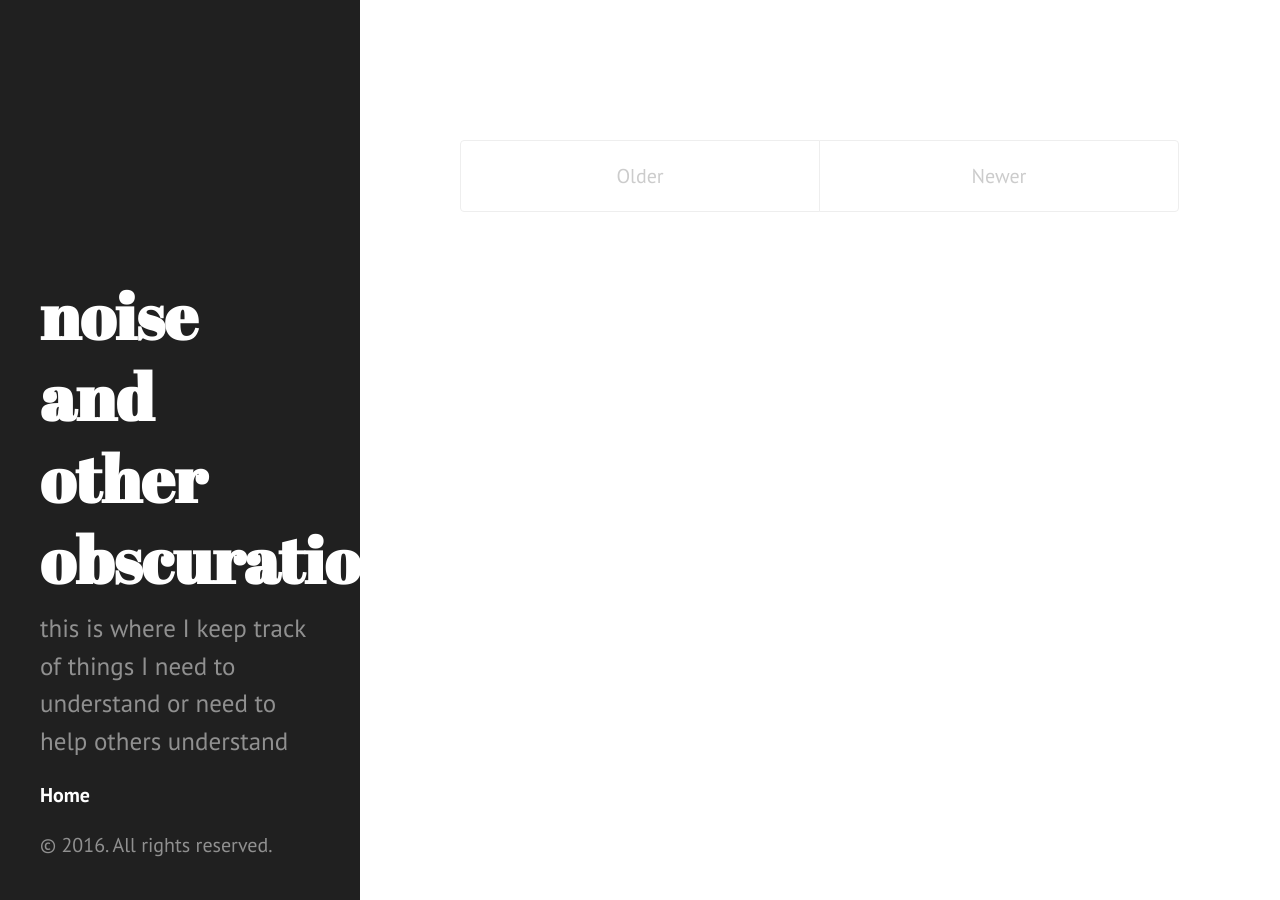
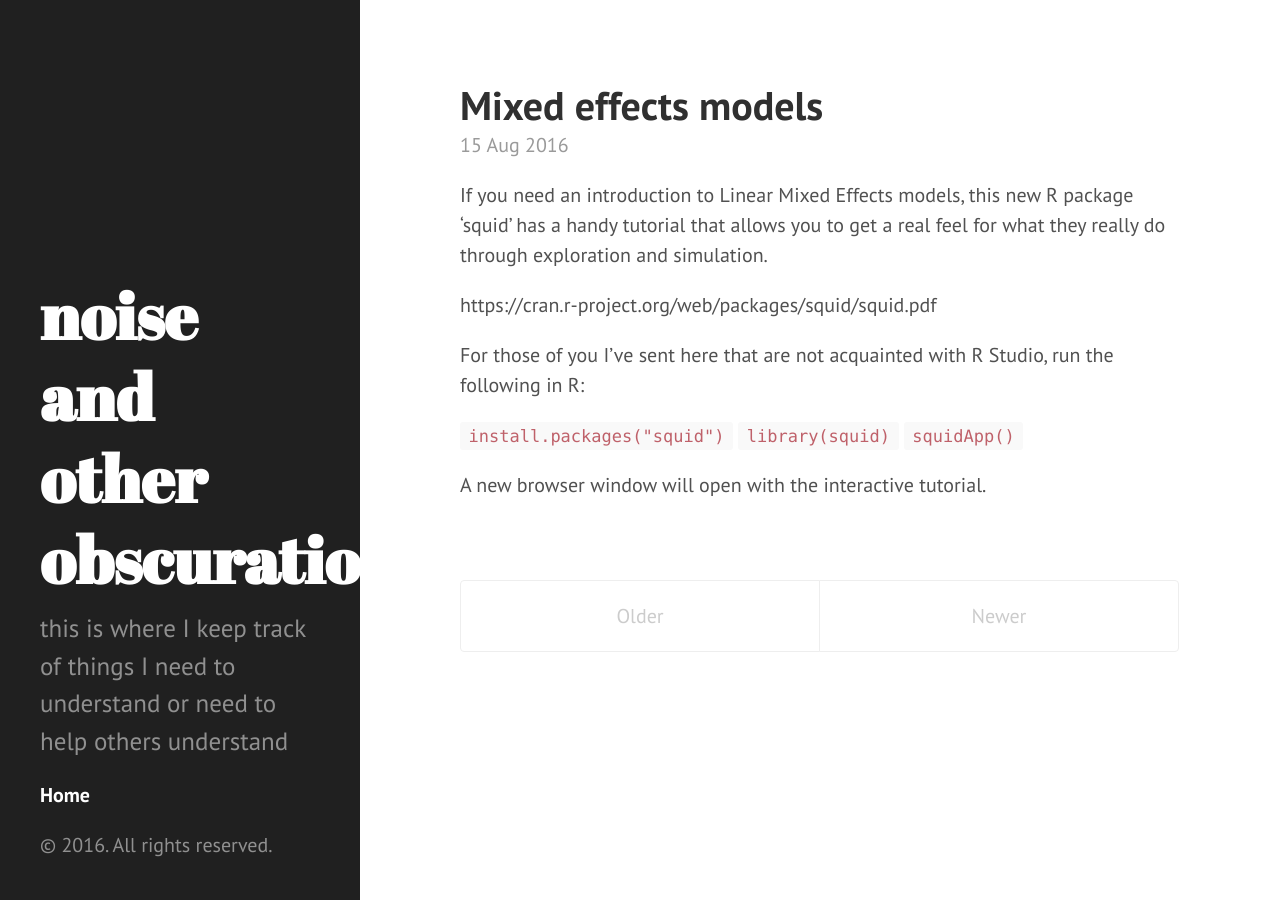
Before and after one commit to ABindoff/ABindoff.github.io, a Jekyll site: the page built from index.html, in a window 1280 px wide. Built offline with Jekyll 4.4.1, drawn with Linux system fonts in a browser that asks for light colours; the list of posts is cut into pages by our own code.

Commit message:
update post with squid tutorial

```diff
--- a/_posts/2016-08-15-mixed-effects-models.markdown
+++ b/_posts/2016-08-15-mixed-effects-models.markdown
@@ -1,5 +1,17 @@
 ---
-published: false
+published: true
 title: Mixed effects models
 layout: post
 ---
+
+If you need an introduction to Linear Mixed Effects models, this new R package 'squid' has a handy tutorial that allows you to get a real feel for what they really do through exploration and simulation.
+
+https://cran.r-project.org/web/packages/squid/squid.pdf
+
+For those of you I've sent here that are not acquainted with R Studio, run the following in R:
+
+`install.packages("squid")`
+`library(squid)`
+`squidApp()`
+
+A new browser window will open with the interactive tutorial.
```
